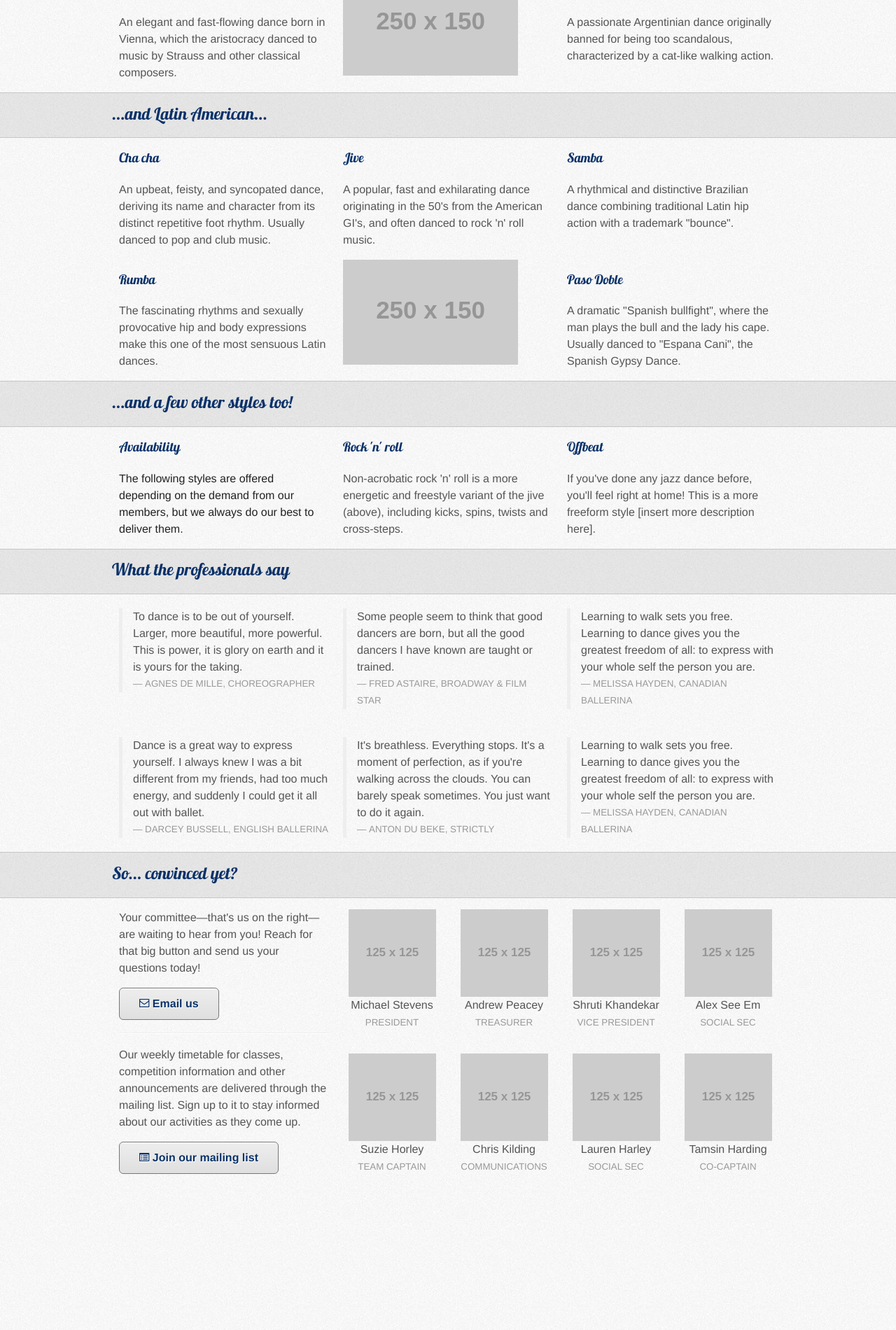
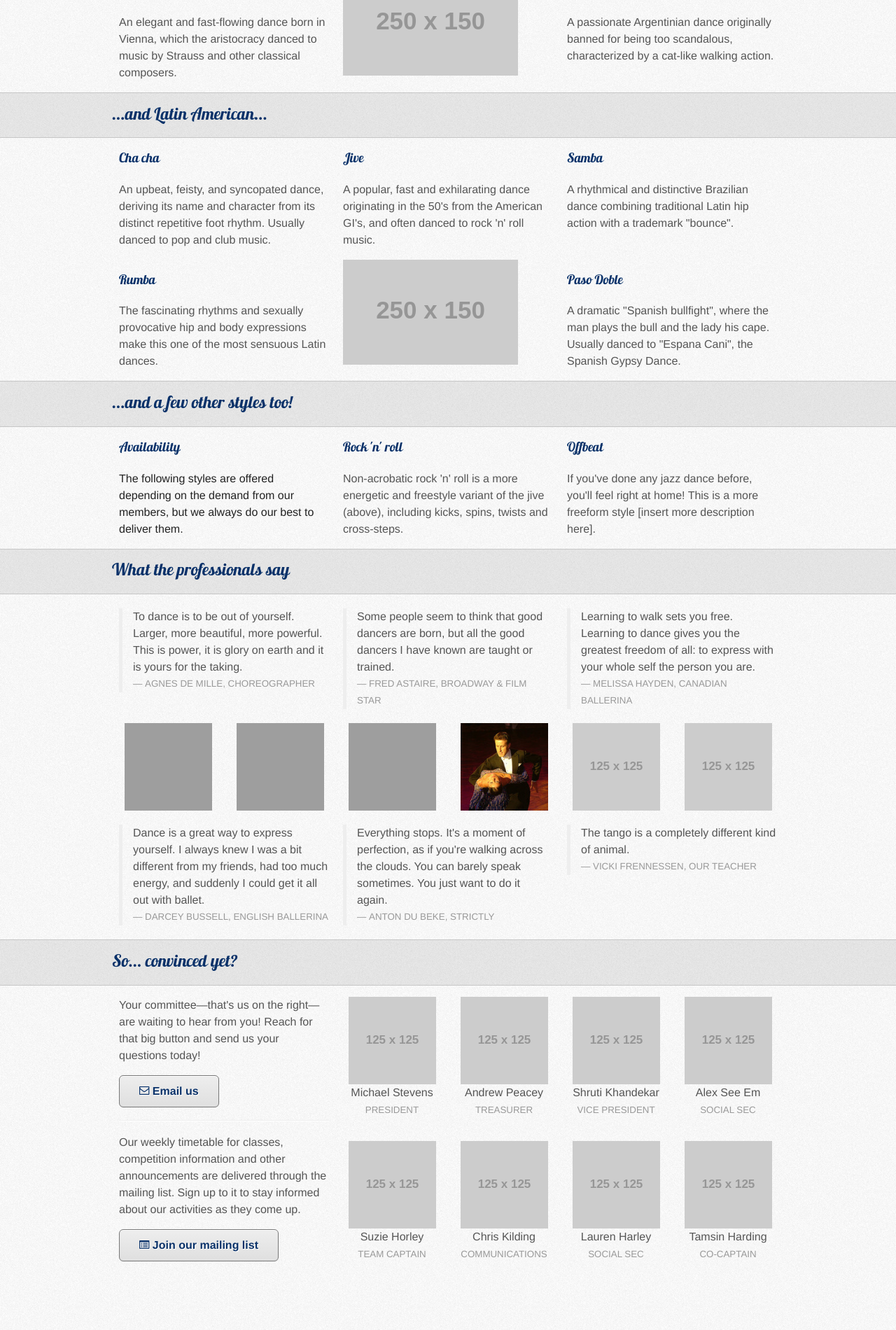
Before and after one commit to surreybldc/surreybldc.github.com, a Jekyll site: the page built from index.html, in a window 1280 px wide. Shown: the part 1223-3123 px from the top of the page at 70% size. Built offline with Jekyll 4.4.1, drawn with Linux system fonts in a browser that asks for light colours; before the commit the page ends 2998 px from its top, so only the background shows below that; grey boxes are pictures that could not be loaded.

Commit message:
Add or link to images of the pros

```diff
--- a/css/styles.css
+++ b/css/styles.css
@@ -122,6 +122,10 @@ small {
   color: #999;
   size: 0.8em;
 }
+.grid_2.thumbnail img {
+  width: 125px;
+  height: 125px;
+}
 /* Grid system */
 .row {
   clear: both;
--- a/index.html
+++ b/index.html
@@ -141,6 +141,26 @@ layout: default
       </div>
     </div>
     <div class="container_12 row">
+      <div class="grid_2 thumbnail">
+        <img src="http://upload.wikimedia.org/wikipedia/en/thumb/6/65/Agnes_de_Mille.jpg/180px-Agnes_de_Mille.jpg">
+      </div>
+      <div class="grid_2 thumbnail">
+        <img src="http://upload.wikimedia.org/wikipedia/commons/thumb/a/af/Darcey_Bussell.jpg/250px-Darcey_Bussell.jpg">
+      </div>
+      <div class="grid_2 thumbnail">
+        <img src="http://upload.wikimedia.org/wikipedia/en/thumb/9/97/Fredginger.jpg/230px-Fredginger.jpg">
+      </div>
+      <div class="grid_2 thumbnail">
+        <img src="/img/anton_and_erin.jpg" alt="Anton and Erin (a Creative Commons-licensed image from http://www.flickr.com/photos/86703941@N00/219137893/)">
+      </div>
+      <div class="grid_2 thumbnail">
+        <img src="http://placehold.it/125x125">
+      </div>
+      <div class="grid_2 thumbnail">
+        <img src="http://placehold.it/125x125">
+      </div>
+    </div>
+    <div class="container_12 row">
       <div class="grid_4">
         <blockquote>
           <p>Dance is a great way to express yourself. I always knew I was a bit different from my friends, had too much energy, and suddenly I could get it all out with ballet.</p>
@@ -149,14 +169,14 @@ layout: default
       </div>
       <div class="grid_4">
         <blockquote>
-          <p>It's breathless. Everything stops. It's a moment of perfection, as if you're walking across the clouds. You can barely speak sometimes. You just want to do it again.</p>
+          <p><!--It's breathless.-->Everything stops. It's a moment of perfection, as if you're walking across the clouds. You can barely speak sometimes. You just want to do it again.</p>
           <small>Anton du Beke, Strictly</small>
         </blockquote>
       </div>
       <div class="grid_4">
         <blockquote>
-          <p>Learning to walk sets you free. Learning to dance gives you the greatest freedom of all: to express with your whole self the person you are.</p>
-          <small>Melissa Hayden, Canadian ballerina</small>
+          <p>The tango is a completely different kind of animal.</p>
+          <small>Vicki Frennessen, our teacher</small>
         </blockquote>
       </div>
   </section>
```
Also changed, not shown: img/anton_and_erin.jpg (added), 3 other files.
